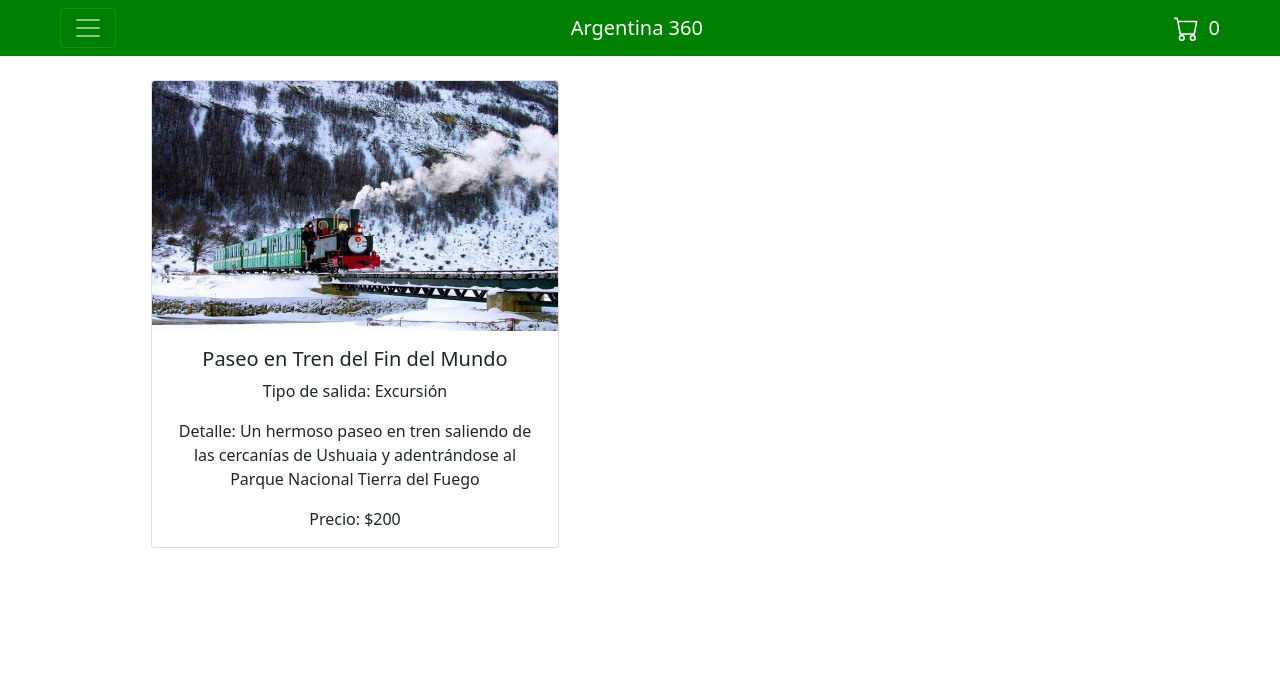
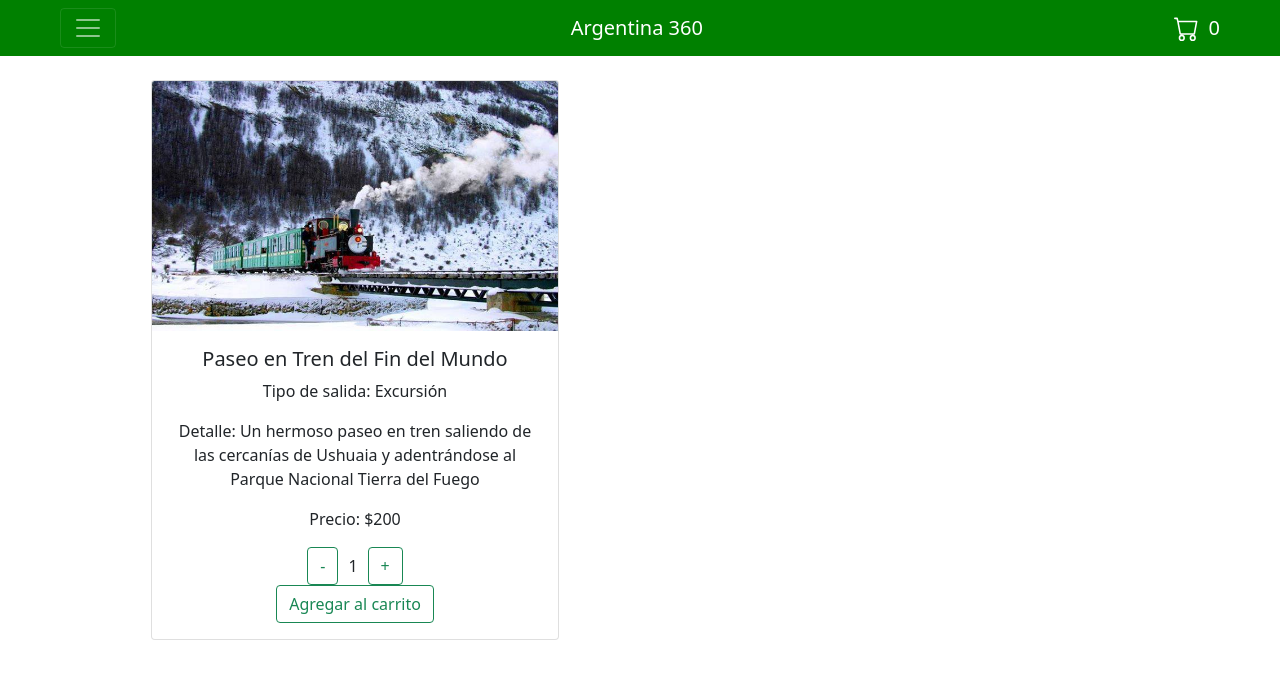
Before and after one commit to UrbanPetris/tienda, a React (Create React App) app: page /item/1 in a window 1280 px wide. Shown: the top 676 px of the page. Built offline with nearby package versions, Linux system fonts and the light colour scheme.

Commit message:
ItemCount & Cart added

```diff
--- a/src/App.js
+++ b/src/App.js
@@ -3,6 +3,7 @@ import NavBar from "./components/NavBar/NavBar.js";
 import "bootstrap/dist/css/bootstrap.min.css";
 import ItemListContainer from "./components/ItemListContainer/ItemListContainer";
 import ItemDetailContainer from "./components/ItemDetailContainer/ItemDetailContainer";
+import Cart from "./components/Cart/Cart";
 import { BrowserRouter, Routes, Route } from "react-router-dom";
 
 function App() {
@@ -14,6 +15,7 @@ function App() {
           <Route path="/" element={<ItemListContainer />} />
           <Route path="/category/:categoryId" element={<ItemListContainer />} />
           <Route path="/item/:productId" element={<ItemDetailContainer />} />
+          <Route path="/Cart" element={<Cart />} />
         </Routes>
       </BrowserRouter>
     </div>
--- /dev/null
+++ b/src/components/Cart/Cart.js
@@ -0,0 +1,5 @@
+const Cart = () => {
+  return <h1>Carrito!!!!</h1>;
+};
+
+export default Cart;
--- a/src/components/ItemCount/ItemCount.js
+++ b/src/components/ItemCount/ItemCount.js
@@ -1,31 +1,25 @@
 import "./ItemCount.css";
-import Card from "../../../node_modules/react-bootstrap/Card";
 import Button from "../../../node_modules/react-bootstrap/Button";
 import { useState } from "react";
 
 const ItemCount = (props) => {
   const { stock, initial, onAdd } = props;
-
-  const [quantity, setquantity] = useState(initial);
+  const [quantity, setQuantity] = useState(initial);
 
   const decrement = () => {
     if (quantity > 0) {
-      setquantity(quantity - 1);
+      setQuantity(quantity - 1);
     }
   };
 
   const increment = () => {
     if (quantity < stock) {
-      setquantity(quantity + 1);
+      setQuantity(quantity + 1);
     }
   };
 
   return (
-    <Card style={{ width: "18rem" }}>
-      <Card.Img variant="top" src="" />
-      <Card.Body>
-        <Card.Title>Producto</Card.Title>
-        <Card.Text>Descripción</Card.Text>
+    <>
       <div className="itemCounterContainer">
         <Button variant="outline-success" onClick={decrement}>
           -
@@ -35,11 +29,14 @@ const ItemCount = (props) => {
           +
         </Button>{" "}
       </div>
-        <Button variant="outline-success" onClick={() => onAdd(quantity)}>
+      <Button
+        variant="outline-success"
+        onClick={() => onAdd(quantity)}
+        disabled={quantity > 0 ? false : true}
+      >
         Agregar al carrito
       </Button>{" "}
-      </Card.Body>
-    </Card>
+    </>
   );
 };
 
--- a/src/components/ItemDetail/ItemDetail.js
+++ b/src/components/ItemDetail/ItemDetail.js
@@ -1,19 +1,35 @@
+import ItemCount from "../ItemCount/ItemCount";
 import Card from "../../../node_modules/react-bootstrap/Card";
 import Col from "../../../node_modules/react-bootstrap/Col/";
 import Row from "../../../node_modules/react-bootstrap/Row/";
+import { Link } from "react-router-dom";
+import { useState } from "react";
 import "./ItemDetail.css";
 
-const ItemDetail = ({ product }) => {
+const ItemDetail = ({ img, name, categoryDescription, description, price }) => {
+  //agregar id
+
+  const [quantitytobuy, setQuantitytobuy] = useState(0);
+
+  const handleAdd = (quantity) => {
+    quantity > 0 && setQuantitytobuy(quantity);
+  };
+
   return (
     <Row style={{ rowGap: 10 }}>
       <Col md={6} xxl={4} className="pt-4">
         <Card>
-          <Card.Img variant="top" src={product.img} alt={product.name} />
+          <Card.Img variant="top" src={img} alt={name} />
           <Card.Body>
-            <Card.Title>{product.name}</Card.Title>
-            <Card.Text>Tipo de salida: {product.categoryDescription}</Card.Text>
-            <Card.Text>Detalle: {product.description}</Card.Text>
-            <Card.Text>Precio: {product.price}</Card.Text>
+            <Card.Title>{name}</Card.Title>
+            <Card.Text>Tipo de salida: {categoryDescription}</Card.Text>
+            <Card.Text>Detalle: {description}</Card.Text>
+            <Card.Text>Precio: {price}</Card.Text>
+            {quantitytobuy > 0 ? (
+              <Link to={"/Cart"}>Ir al carrito</Link>
+            ) : (
+              <ItemCount stock={5} initial={1} onAdd={handleAdd}></ItemCount>
+            )}
           </Card.Body>
         </Card>
       </Col>
--- a/src/components/ItemDetailContainer/ItemDetailContainer.js
+++ b/src/components/ItemDetailContainer/ItemDetailContainer.js
@@ -27,7 +27,7 @@ const ItemDetailContainer = () => {
       {loading && product ? (
         <Spinner animation="grow" />
       ) : (
-        <ItemDetail product={product}></ItemDetail>
+        <ItemDetail {...product}></ItemDetail>
       )}
     </Container>
   );
```
Lines whose indentation alone changed are shown as unchanged.
